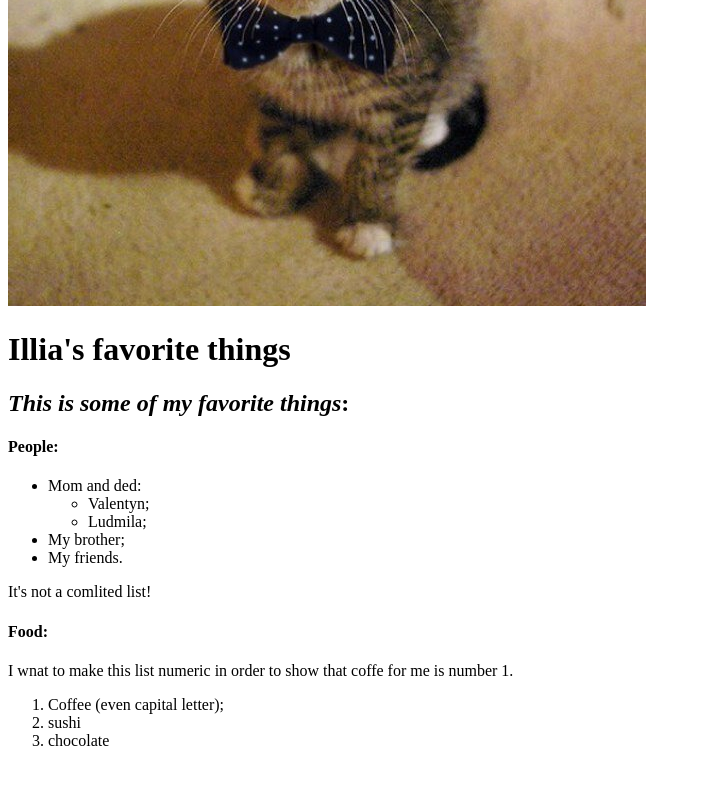
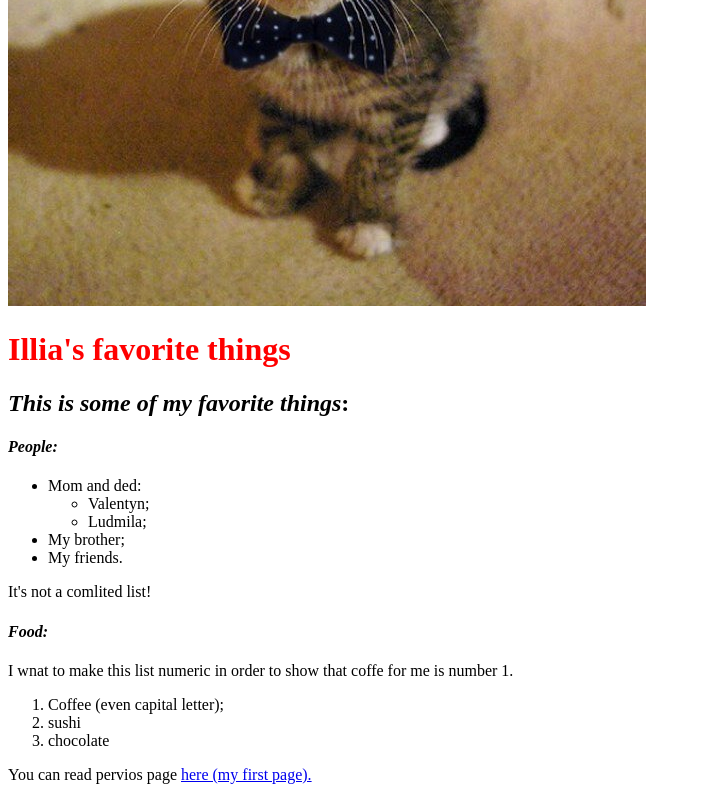
Before and after one commit to ikuchko/practice.repo2, a plain HTML site: page favorite-things.html in a window 1280 px wide. Shown: the part 342-1142 px from the top of the page, without its empty margins (0-701 px from the left). Before the commit the page ends 1108 px from the top, so only its background shows below. Drawn offline with Linux system fonts and the light colour scheme.

Commit message:
Make a stylesheet.

```diff
--- /dev/null
+++ b/css/styles.css
@@ -0,0 +1,7 @@
+h1 {
+  color: red;
+}
+h4 {
+  font-style: oblique;
+  font-weight: bold;
+}
--- a/favorite-things.html
+++ b/favorite-things.html
@@ -2,6 +2,7 @@
 <html>
   <head>
     <meta charset="utf-8">
+    <link href="css/styles.css" rel="stylesheet" type="text/css" media="all">
     <title>My favorite things</title>
   </head>
   <body>
@@ -26,5 +27,6 @@
       <li>sushi</li>
       <li>chocolate</li>
     </ol>
+    <p>You can read pervios page <a href="my-first-webpage.html">here (my first page).</a>
   </body>
 </html>
```
